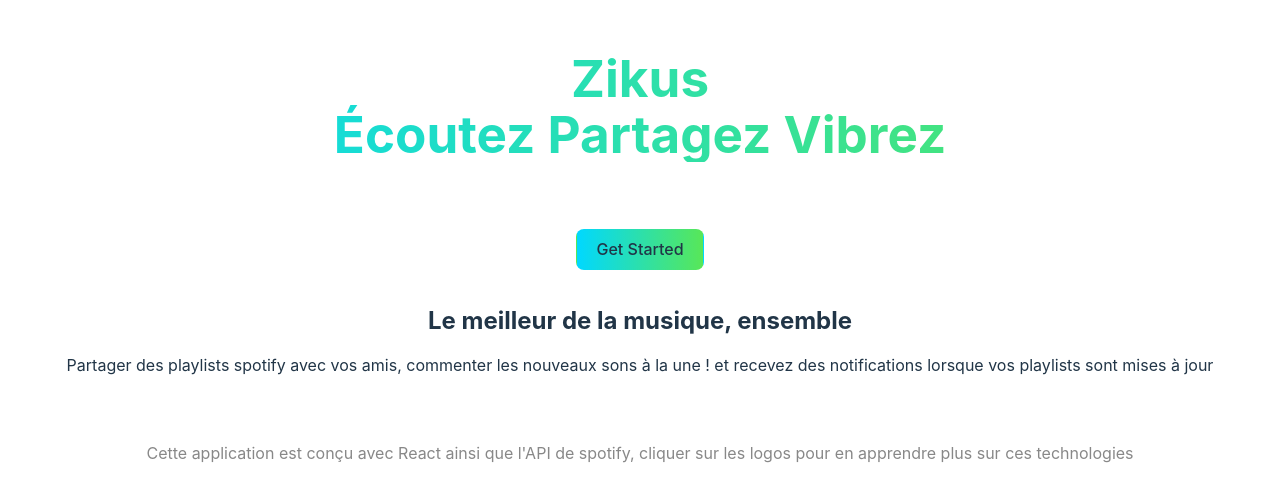
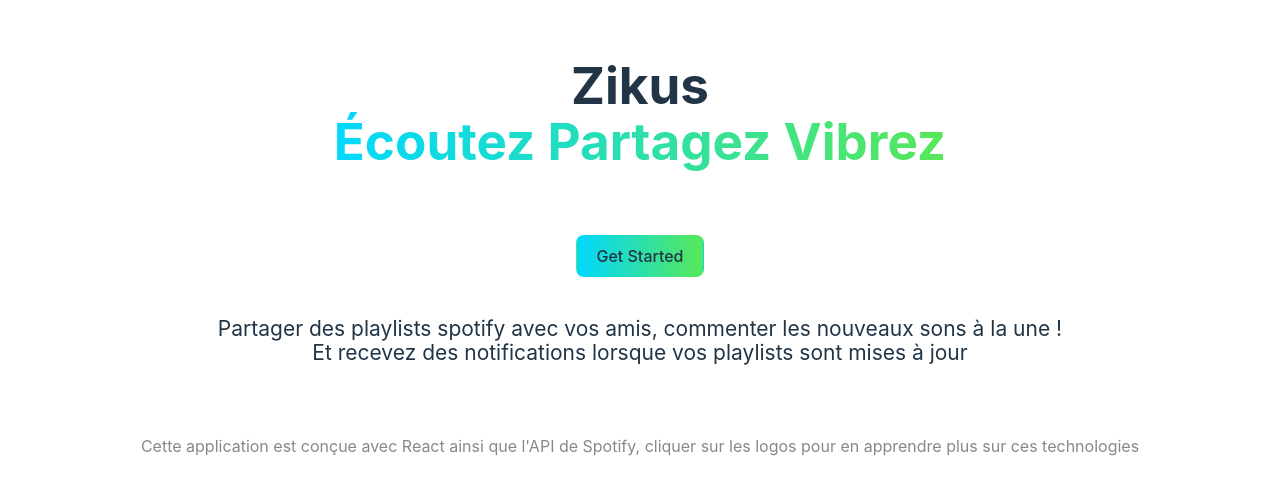
Before and after one commit to ak-code-90/Zikus, a React (Vite) app: page / in a window 1280 px wide. Shown: the part 227-728 px from the top of the page. Built offline with nearby package versions, Linux system fonts and the light colour scheme; grey boxes are pictures that could not be loaded.

Commit message:
add content

```diff
--- a/src/App.css
+++ b/src/App.css
@@ -18,7 +18,10 @@
 }
 
 .slogan {
-  color: #fff;
+  background: linear-gradient(to right, #00d8ff, #58e758);
+  -webkit-background-clip: text;
+  background-clip: text;
+  -webkit-text-fill-color: transparent;
 }
 
 @keyframes logo-spin {
--- a/src/App.jsx
+++ b/src/App.jsx
@@ -20,14 +20,14 @@ function App() {
         <button onClick={() => setAppMessage((appMessage) => "Comming Soon")}>
           {appMessage}
         </button>
-        <h2>Le meilleur de la musique, ensemble </h2>
-        <p>
+
+        <p style={{fontSize:'21px'}}>
           Partager des playlists spotify avec vos amis, commenter les nouveaux sons à la une !
-          et recevez des notifications lorsque vos playlists sont mises à jour
+          <br /> Et recevez des notifications lorsque vos playlists sont mises à jour
         </p>
       </div>
       <p className="read-the-docs">
-        Cette application est conçu avec React ainsi que l'API de spotify,
+        Cette application est conçue avec React ainsi que l'API de Spotify,
         cliquer sur les logos pour en apprendre plus sur ces technologies
       </p>
     </div>
--- a/src/index.css
+++ b/src/index.css
@@ -35,10 +35,7 @@ body {
 h1 {
   font-size: 3.2em;
   line-height: 1.1;
-  background: linear-gradient(to right, #00d8ff, #58e758);
-  -webkit-background-clip: text;
-  background-clip: text;
-  -webkit-text-fill-color: transparent;
+
 }
 
 button {
--- a/src/main.jsx
+++ b/src/main.jsx
@@ -2,6 +2,9 @@ import React from 'react'
 import ReactDOM from 'react-dom/client'
 import App from './App'
 import './index.css'
+
+//créer un systeme de rooting avec le path complet et redéployer sous github pages
+
 
 ReactDOM.createRoot(document.getElementById('root')).render(
   <React.StrictMode>
```
